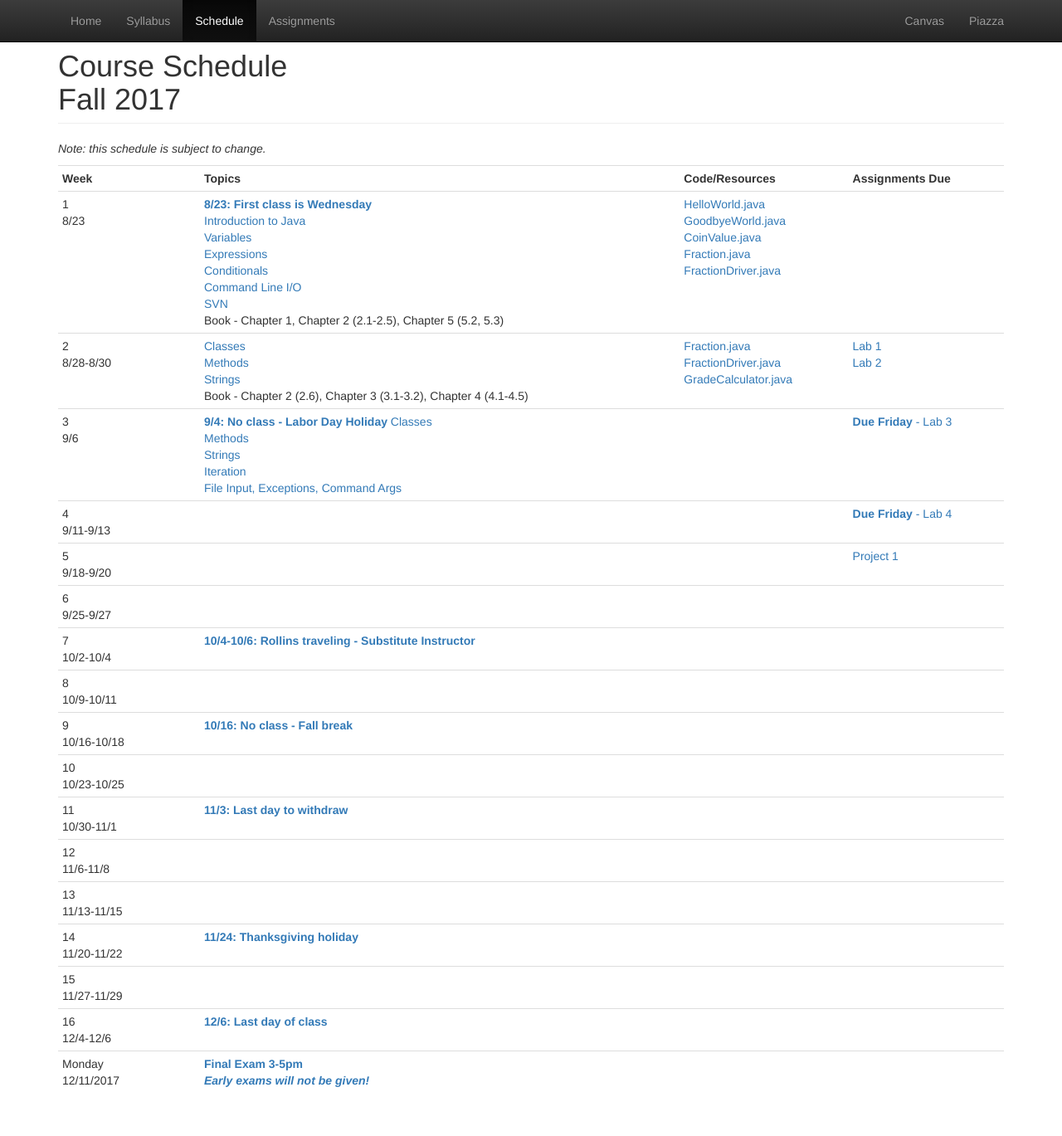
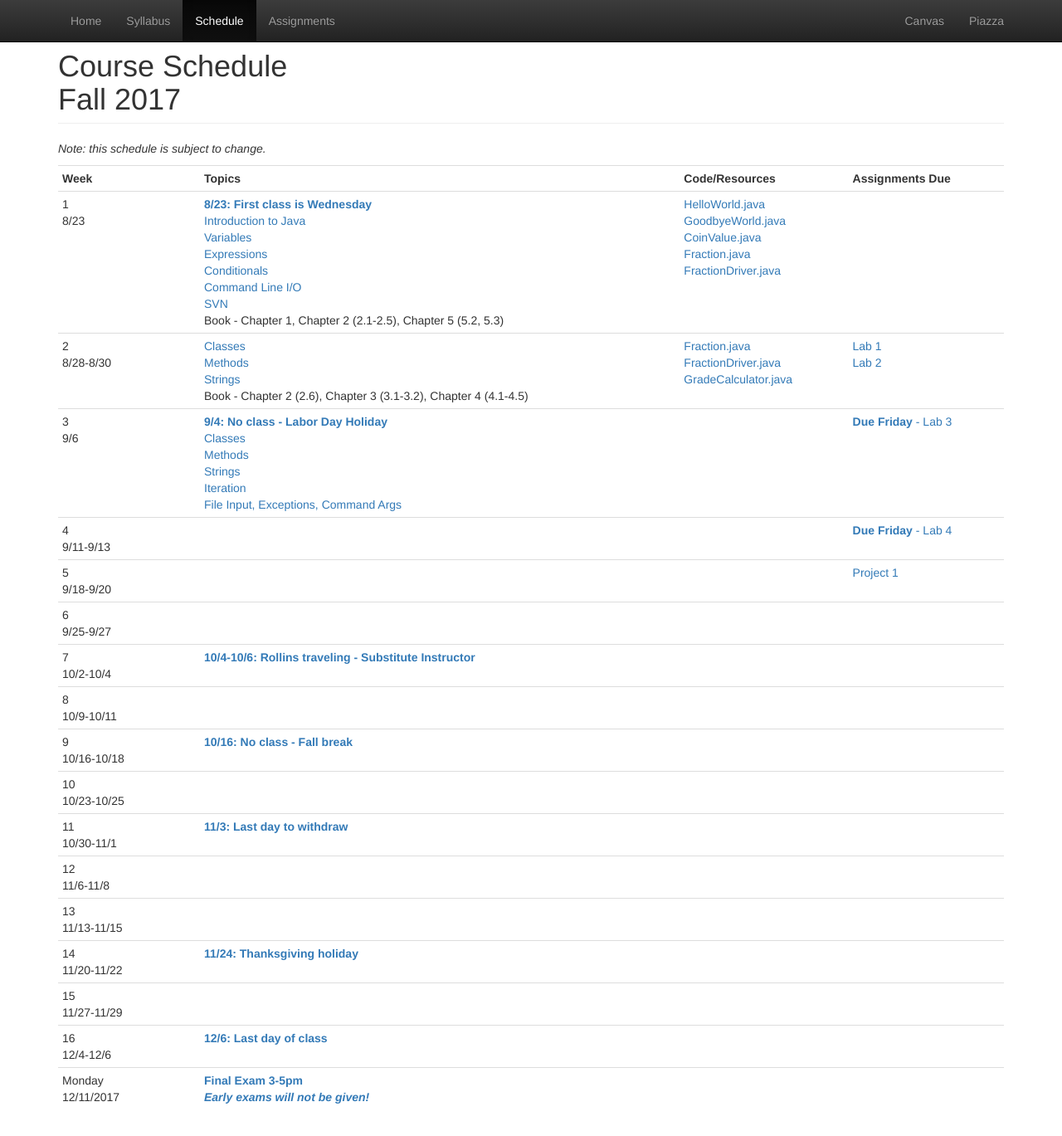
Before and after one commit to CS112-F17/cs112-f17.github.io, a Jekyll site: the page built from schedule.html, in a window 1280 px wide and 1377 px high. Shown: the top 1369 px of the window at 83% size. Built offline with Jekyll 4.4.1, drawn with Linux system fonts in a browser that asks for light colours.

Commit message:
fix formatting

```diff
--- a/schedule.html
+++ b/schedule.html
@@ -68,7 +68,7 @@ title: Schedule
 	<tr>
 		<td>3<br/>9/6</td>
 		<td>
-			<strong><span class="text-primary">9/4: No class - Labor Day Holiday</span></strong>
+			<strong><span class="text-primary">9/4: No class - Labor Day Holiday</span></strong><br/>
  				<a href="https://github.com/CS112-F17/notes/blob/master/classes.md">Classes</a><br/>
 				<a href="https://github.com/CS112-F17/notes/blob/master/methods.md">Methods</a><br/>
 				<a href="https://github.com/CS112-F17/notes/blob/master/strings.md">Strings</a><br/>
```
